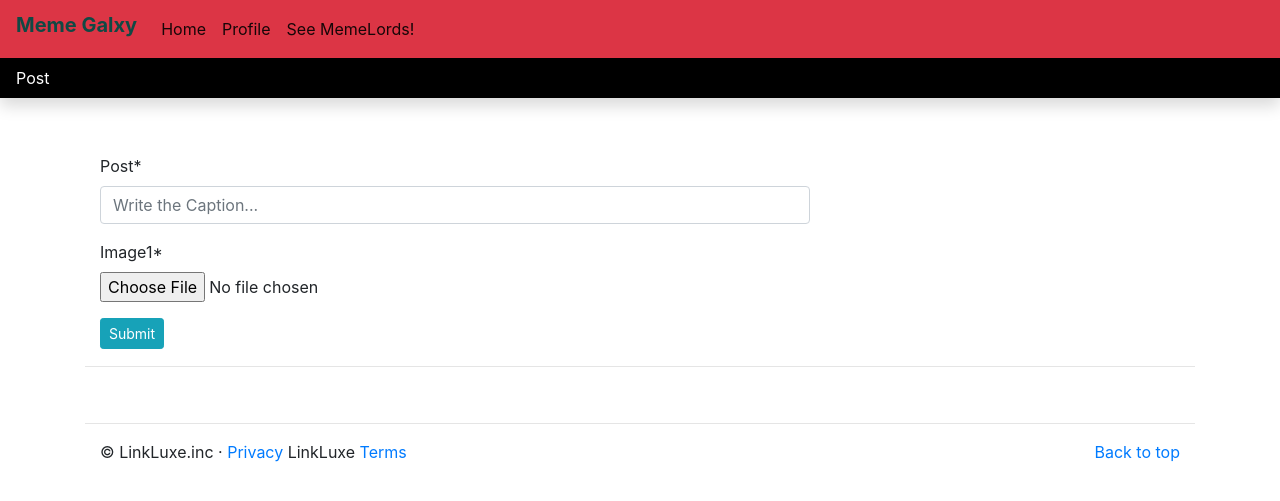
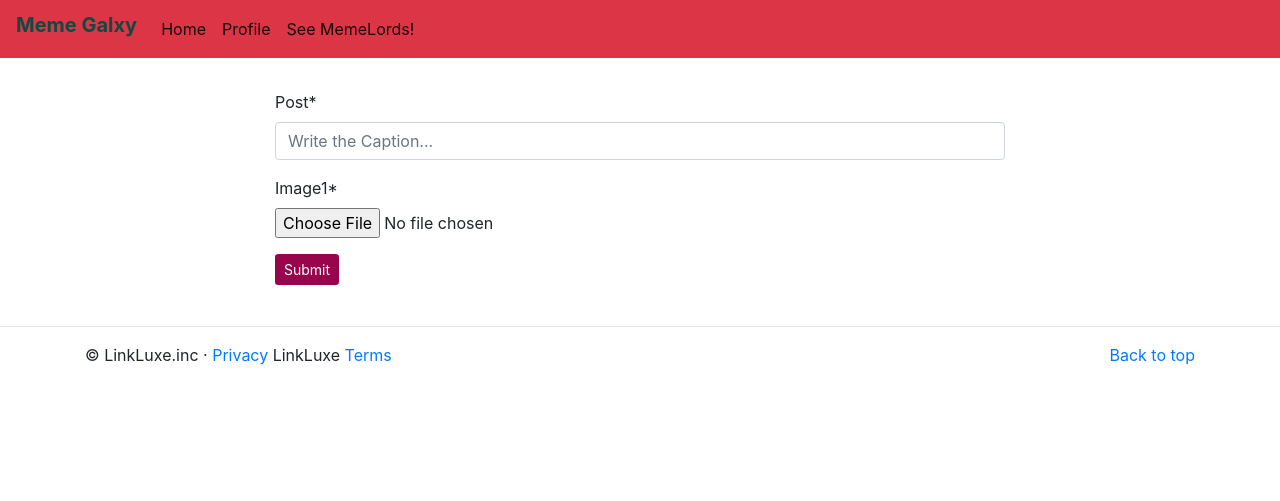
Before and after one commit to mmachua/linked, a Django app: page /post/ in a window 1280 px wide. Shown: the top 501 px of the page. Run offline with Django 3.2, Linux system fonts and the light colour scheme; the visitor is signed in with stand-in values (Sample User, id 1); some libraries are stand-ins or nearby versions.

Commit message:
Initial edts 1st

```diff
--- a/home/templates/home/post.html
+++ b/home/templates/home/post.html
@@ -6,40 +6,40 @@
 {% endblock head %}}
 
 {% block body %}
-<nav class="navbar navbar-expand text-white shadow navbar " style="background-color:black;">Post</nav>
-<br/>
+<br>
 
-<br/>
 <div class="container">
     {% if confirm_message %}
+    <div class="row">
+        <div class="col-md-8 offset-md-2">
             <h3>{{ title }}</h3>
             <p>{{ confirm_message }}</p>
+        </div>
+    </div>
     {% endif %}
     {% if form %}
+    <div class="row">
+        <div class="col-xs-12 col-md-8 offset-md-2">
             <h3></h3>
-<div class="col-xs-12 col-md-8">
-
             <div class="col-sm-6-sm-offset-3">
                 <form role="form" method="post" enctype="multipart/form-data">
                     {% csrf_token %}
                     {{ form|crispy }}
-        <button type="submit" class="btn btn-sm btn-info">Submit</button>
+                    <button type="submit" class="btn btn-sm text-white" style="background-color: rgb(153, 5, 76);">Submit</button>
                 </form>
             </div>
         </div>
-<div class="col-xs-12 col-md-4">
-
-
+        <div class="col-xs-12 col-md-4"></div>
     </div>
 
-    <hr/>
     {% endif %}
-<br/>
-<hr/>
+</div>
+
+<br>
+<hr>
 <footer class="container">
     <p class="float-right"><a href="#">Back to top</a></p>
     <p>&copy; LinkLuxe.inc &middot; <a href="#">Privacy</a> LinkLuxe <a href="#">Terms</a></p>
 </footer>
 
-
 {% endblock body %}
--- a/home/urls.py
+++ b/home/urls.py
@@ -13,6 +13,7 @@ urlpatterns = [
     re_path('load_more_posts/', views.load_more_posts, name='load_more_posts'),
     re_path(r'^connect/(?P<operation>.+)/(?P<pk>\d+)/$',
             views.change_friends, name='change_friends'),
+    re_path('like_post/', views.LikePostView.as_view(), name='like_post'),
     re_path(r'^like/$', views.like_post, name='like_post'),
 
     re_path(r'^create/$', CreateView.as_view(), name='create'),
--- a/home/views.py
+++ b/home/views.py
@@ -35,16 +35,23 @@ from django.core.paginator import Paginator, PageNotAnInteger, EmptyPage
 from .models import Post
 from .forms import HomeForm, NewsletterForm
 
+from django.http import JsonResponse
+from django.views import View
+from django.shortcuts import render, redirect, get_object_or_404
+from django.contrib.auth.decorators import login_required
+from django.utils.decorators import method_decorator
+from .models import Post
+from .forms import PostForm
+
 @method_decorator(login_required, name='dispatch')
-class HomeView(TemplateView):
+class HomeView(View):
     template_name = 'home/home.html'
 
-    # Define the has_user_liked_post method within the class
     def has_user_liked_post(self, user, post):
         return post.likes.filter(pk=user.pk).exists()
 
     def get(self, request, pk=None):
-        form = HomeForm()
+        form = PostForm()
         posts = Post.objects.all().order_by('-date')
 
         for post in posts:
@@ -63,22 +70,87 @@ class HomeView(TemplateView):
         return render(request, self.template_name, context)
 
     def post(self, request):
-    # Handle the post form submission
-        form = PostForm(request.POST, request.FILES)  # Include request.FILES for image upload
+        form = PostForm(request.POST, request.FILES)
 
         if form.is_valid():
-            post = form.save(commit=False)  # Remove 'commit=False'
+            post = form.save(commit=False)
             post.user = request.user
             post.save()
-            return redirect('home:home')  # Redirect to the home page after successful submission
+            return redirect('home:home')
         else:
             # Handle form validation errors here if needed
             pass
 
-        # If the form is not valid, you can render the same page with the form and error messages
         posts = Post.objects.all().order_by('-date')
         context = {'form': form, 'posts': posts}
         return render(request, self.template_name, context)
+
+@method_decorator(login_required, name='dispatch')
+class LikePostView(View):
+    def post(self, request, post_id):
+        try:
+            post = get_object_or_404(Post, pk=post_id)
+            user = request.user
+
+            # Check if the user has already liked the post
+            if user in post.likes.all():
+                post.likes.remove(user)
+                liked = False
+            else:
+                post.likes.add(user)
+                liked = True
+
+            # Save the post
+            post.save()
+
+            return JsonResponse({'liked': liked, 'likes_count': post.likes.count()})
+        except Post.DoesNotExist:
+            return JsonResponse({'error': 'Post not found'}, status=404)
+
+# @method_decorator(login_required, name='dispatch')
+# class HomeView(TemplateView):
+#     template_name = 'home/home.html'
+
+#     # Define the has_user_liked_post method within the class
+#     def has_user_liked_post(self, user, post):
+#         return post.likes.filter(pk=user.pk).exists()
+
+#     def get(self, request, pk=None):
+#         form = HomeForm()
+#         posts = Post.objects.all().order_by('-date')
+
+#         for post in posts:
+#             post.is_liked = self.has_user_liked_post(request.user, post)
+
+#         paginator = Paginator(posts, 10)
+#         page = request.GET.get('page')
+#         try:
+#             posts = paginator.page(page)
+#         except PageNotAnInteger:
+#             posts = paginator.page(1)
+#         except EmptyPage:
+#             posts = paginator.page(paginator.num_pages)
+
+#         context = {'form': form, 'posts': posts}
+#         return render(request, self.template_name, context)
+
+#     def post(self, request):
+#     # Handle the post form submission
+#         form = PostForm(request.POST, request.FILES)  # Include request.FILES for image upload
+
+#         if form.is_valid():
+#             post = form.save(commit=False)  # Remove 'commit=False'
+#             post.user = request.user
+#             post.save()
+#             return redirect('home:home')  # Redirect to the home page after successful submission
+#         else:
+#             # Handle form validation errors here if needed
+#             pass
+
+#         # If the form is not valid, you can render the same page with the form and error messages
+#         posts = Post.objects.all().order_by('-date')
+#         context = {'form': form, 'posts': posts}
+#         return render(request, self.template_name, context)
 
 
 def load_more_posts(request):
--- a/login/templates/base.html
+++ b/login/templates/base.html
@@ -87,6 +87,9 @@
                         <a class="nav-link" href="{% url 'login:view_profile'  %}" style="color: rgb(153, 5, 76);">Profile</a>
                     </li>
                     <li class="nav-item">
+                        <a class="nav-link" href="{% url 'home:post'  %}" style="color: rgb(153, 5, 76);">Post</a>
+                    </li>
+                    <li class="nav-item">
                         <a class="nav-link" href="{% url 'home:memelords'  %}" style="color: rgb(153, 5, 76);">LinkLuxers</a>
                     </li>
                     {% else %}
```
Also changed, not shown: login/templates/login/profile.html (+7 -3 lines). Lines whose indentation alone changed are shown as unchanged.
